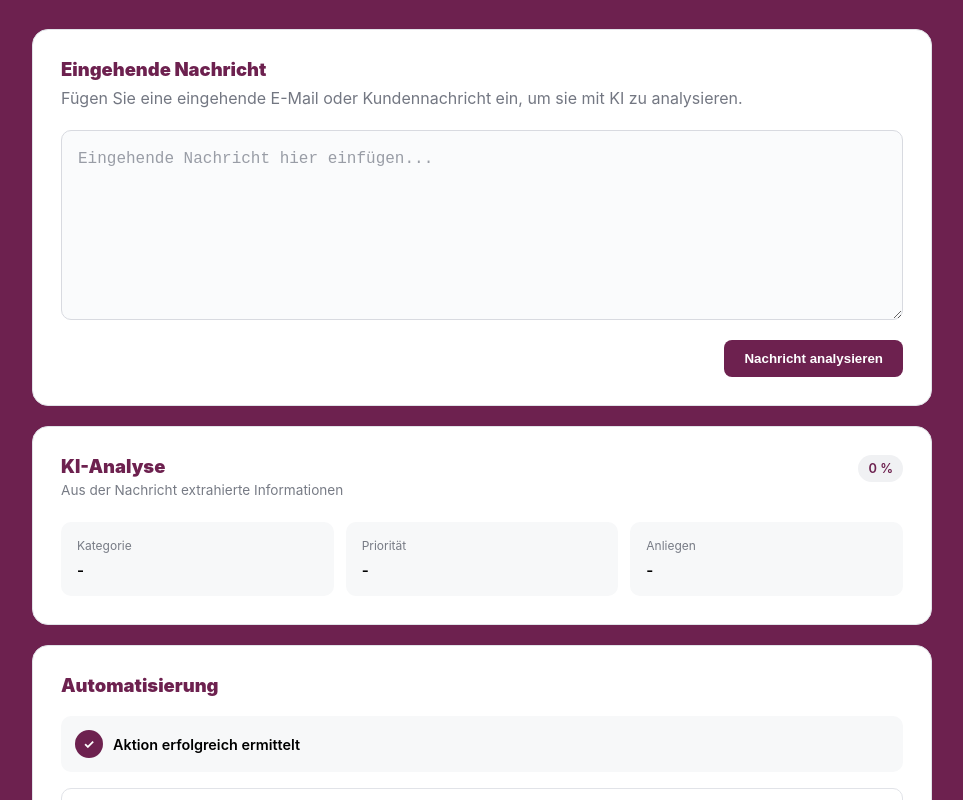
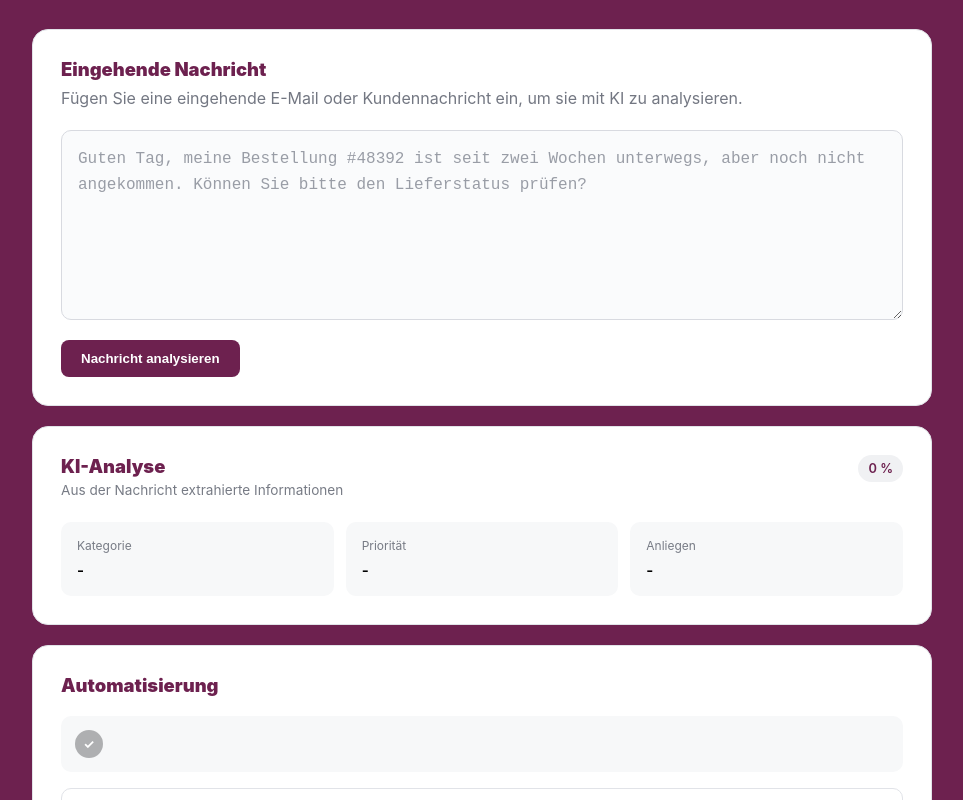
Before and after one commit to Soheil7100Z/AI-inbox-automation-frontend, a React (Vite) app: page / in a window 1280 px wide. Shown: the part 220-1020 px from the top of the page, without its empty margins (158-1121 px from the left). Built offline with nearby package versions, Linux system fonts and the light colour scheme.

Commit message:
Improve frontend error handling and result display states

```diff
--- a/src/App.tsx
+++ b/src/App.tsx
@@ -22,8 +22,17 @@ const App = () => {
     response: 'Keine',
   });
 
+  const [error, setError] = useState<string>('');
+  const [isResultExist, setIsResultExist] = useState(false);
+
   const handleSubmit = async () => {
-    if (!message.trim()) return;
+    setError('');
+    setIsResultExist(false);
+
+    if (!message.trim()) {
+      setError('Fügen Sie eine eingehende E-Mail oder Kundennachricht ein!');
+      return;
+    }
 
     try {
       const res = await fetch('/api/process-message', {
@@ -31,12 +40,20 @@ const App = () => {
         headers: { 'Content-Type': 'application/json' },
         body: JSON.stringify({ message }),
       });
-      if (!res.ok) throw new Error('Fehler bei der Anfrage');
+      if (!res.ok) {
+        const data = await res.json();
+        throw new Error(data.error || 'Fehler bei der Anfrage');
+      }
 
       const data = await res.json();
       setAiAnswer(data);
+      setIsResultExist(true);
     } catch (error) {
-      console.error('Fehler beim Senden der Nachricht:', error);
+      if (error instanceof Error) {
+        setError(error.message);
+      } else {
+        setError('Ein unerwarteter Fehler ist aufgetreten.');
+      }
     }
   };
 
@@ -67,7 +84,7 @@ const App = () => {
 
           <textarea
             className="message-input-textarea"
-            placeholder="Eingehende Nachricht hier einfügen..."
+            placeholder="Guten Tag, meine Bestellung #48392 ist seit zwei Wochen unterwegs, aber noch nicht angekommen. Können Sie bitte den Lieferstatus prüfen?"
             value={message}
             onChange={(e) => setMessage(e.target.value)}
           />
@@ -76,15 +93,17 @@ const App = () => {
             <button className="message-input-button" onClick={handleSubmit}>
               Nachricht analysieren
             </button>
+
+            {error && <span>{error}</span>}
           </div>
         </section>
 
         <div className="inbox-results">
           <AnalysisResult aiAnswer={aiAnswer} />
 
-          <AutomationResult recommendedAction={aiAnswer.recommendedAction}/>
+          <AutomationResult recommendedAction={aiAnswer.recommendedAction} isResultExist={isResultExist} />
 
-          <ResponsePreview response={aiAnswer.response}/>
+          <ResponsePreview response={aiAnswer.response} />
         </div>
       </div>
     </main>
--- a/src/components/AutomationResult.tsx
+++ b/src/components/AutomationResult.tsx
@@ -1,8 +1,8 @@
 import '../styles/automationResult.css';
 
-type AutomationResultProps = { recommendedAction: string };
+type AutomationResultProps = { recommendedAction: string; isResultExist: boolean };
 
-const AutomationResult = ({ recommendedAction }: AutomationResultProps) => {
+const AutomationResult = ({ recommendedAction, isResultExist }: AutomationResultProps) => {
   return (
     <section>
       <div className="automation-result-header">
@@ -11,8 +11,10 @@ const AutomationResult = ({ recommendedAction }: AutomationResultProps) => {
 
       <div className="automation-result-content">
         <div className="automation-result-status">
-          <span className="automation-result-status-icon"> ✓ </span>
-          <span className="automation-result-status-text"> Aktion erfolgreich ermittelt</span>
+          <span className={`automation-result-status-icon ${isResultExist ? 'active' : ''}`}> ✓ </span>
+          <span className={`automation-result-status-text ${isResultExist ? 'active' : ''}`}>
+            Aktion erfolgreich ermittelt
+          </span>
         </div>
 
         <div className="automation-result-action">
--- a/src/styles/automationResult.css
+++ b/src/styles/automationResult.css
@@ -30,16 +30,27 @@
   width: 1.75rem;
   height: 1.75rem;
   border-radius: 50%;
-  background: #6d214f;
+  background: #aeafb1;
   color: #ffffff;
   font-size: 0.8rem;
   font-weight: 700;
 }
 
+.automation-result-status-icon.active {
+  background: #6d214f;
+  transition: all 0.3s ease;
+}
+
 .automation-result-status-text {
+  opacity: 0;
   font-size: 0.9rem;
   font-weight: 600;
   color: #000;
+}
+
+.automation-result-status-text.active {
+  opacity: 1;
+  transition: all 0.3s ease;
 }
 
 .automation-result-action {
--- a/src/styles/global.css
+++ b/src/styles/global.css
@@ -119,8 +119,14 @@ body {
 
 .message-input-footer {
   display: flex;
-  justify-content: flex-end;
+  justify-content: space-between;
   margin-top: 1rem;
+}
+
+.message-input-footer span {
+  color: #b81c77;
+  margin-left: 1rem;
+  font-weight: 700;
 }
 
 .message-input-button {
```
Also changed, not shown: src/types/messageType.ts (+2 -6 lines), 1 other file (tests, documents, lock files or other folders).
